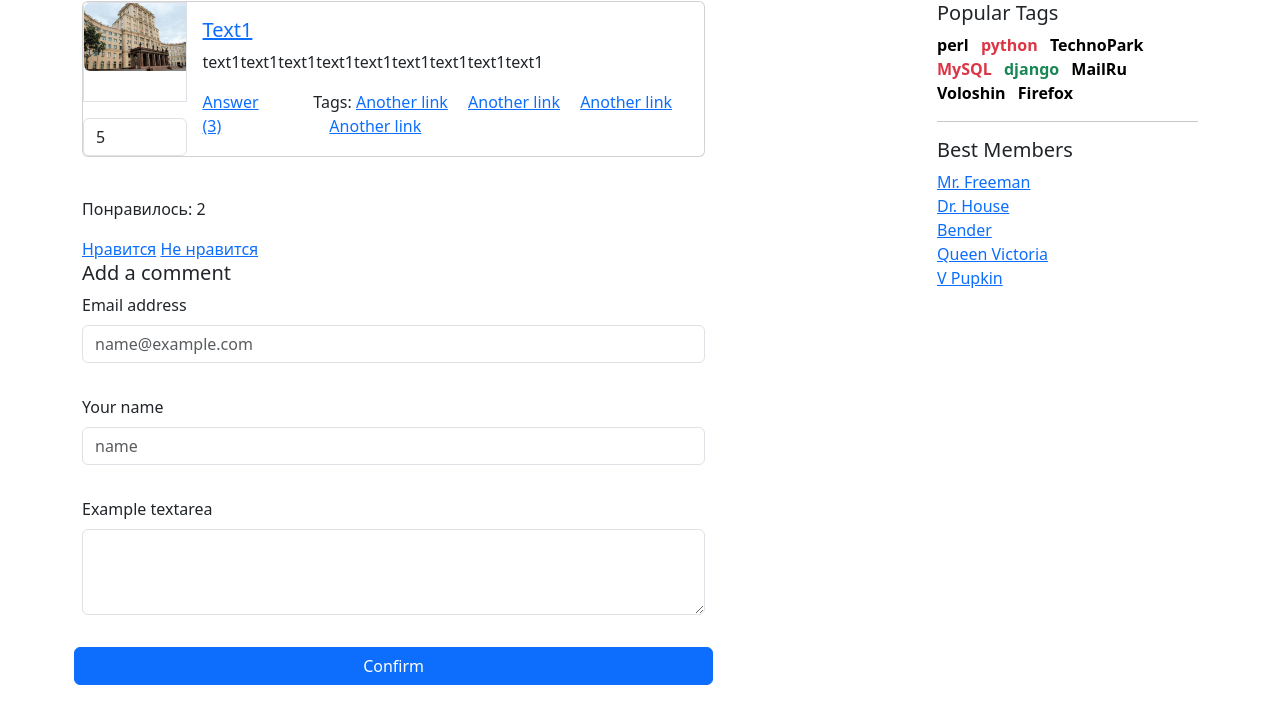
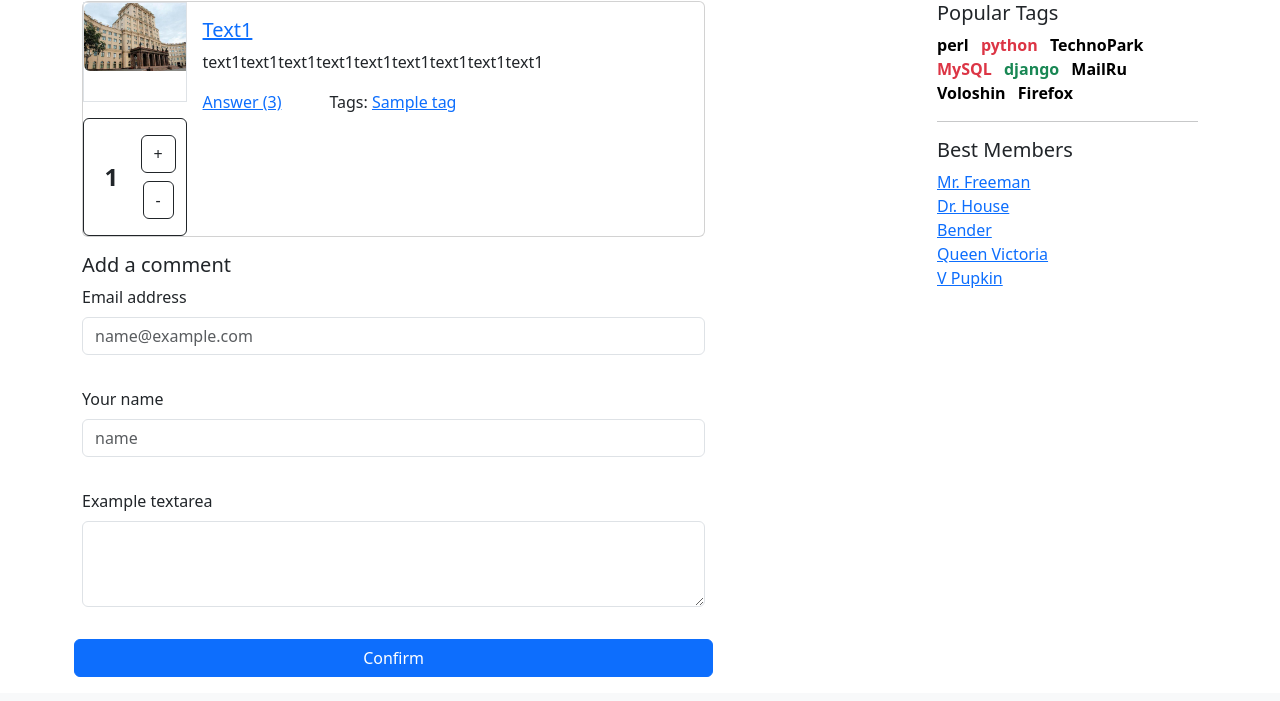
Before and after one commit to alexandrvshubin/askme_shubin_home_work, a Django app: page /question/1/ in a window 1280 px wide. Shown: the part 333-1034 px from the top of the page. After the commit the page ends 1010 px from the top, so only its background shows below. Run offline with Django 5.2, Linux system fonts and the light colour scheme; data comes from the database, SQL or seed files in the repository; both versions use the stored data as it was before the commit; tables that the repository leaves empty hold one stand-in row (values such as "Sample post"); some libraries are stand-ins or nearby versions; grey boxes are pictures that could not be loaded.

Commit message:
Исправление полей моделей

```diff
--- a/app/models.py
+++ b/app/models.py
@@ -1,13 +1,15 @@
 from django.db import models
+from django.contrib.auth.models import User
 
 class Question(models.Model):
     title =models.CharField("Title Question", max_length=100)
     text=models.TextField("Text Qestion")
-    id_question=models.CharField("ID Question", max_length=100)
     img = models.ImageField("Image", upload_to='image/q_img')
+    tags = models.ManyToManyField('Tag', related_name='questions')
+    user = models.ForeignKey(User, on_delete=models.CASCADE, related_name='questions', verbose_name="Автор")
 
     def __str__(self):
-            return f"{self.title},{self.id_question}"
+            return f"{self.title},{self.id}"
 
     class Meta:
         verbose_name= "Запись"
@@ -19,6 +21,7 @@ class Comments(models.Model):
     name =models.CharField("Name", max_length=50)
     text_comment =models.TextField("Text Comment", max_length=2000)
     post = models.ForeignKey(Question,verbose_name="Publication",on_delete=models.CASCADE)
+    user = models.ForeignKey(User, on_delete=models.CASCADE, related_name='comments', blank=True, null=True)
     def __str__(self):
             return f"{self.name},{self.post}"
     class Meta:
@@ -26,14 +29,46 @@ class Comments(models.Model):
         verbose_name_plural= "Комментарии"
 
 
+
 class Likes(models.Model):
     """лайки"""
     ip = models.CharField("IP-addres", max_length=100)
     pos = models.ForeignKey(Question, verbose_name="Publication",on_delete=models.CASCADE)
+    user = models.ForeignKey(User, on_delete=models.CASCADE, related_name='likes', blank=True, null=True)
     def __str__(self):
             return f"{self.ip},{self.pos}"
     class Meta:
         verbose_name= "лайки"
         verbose_name_plural= "лайк"
 
+class Dislikes(models.Model):
+    """лайки"""
+    ip = models.CharField("IP-addres", max_length=100)
+    pos = models.ForeignKey(Question, verbose_name="Publication",on_delete=models.CASCADE)
+    user = models.ForeignKey(User, on_delete=models.CASCADE, related_name='dislikes', blank=True, null=True)
+    def __str__(self):
+            return f"{self.ip},{self.pos}"
+    class Meta:
+        verbose_name= "дизлайки"
+        verbose_name_plural= "дизлайк"
+
+
+class Profile(models.Model):
+    user = models.OneToOneField(User, on_delete=models.CASCADE, related_name='profile')
+    avatar = models.ImageField(upload_to='avatars/', blank=True, null=True)
+    bio = models.TextField(blank=True, null=True)
+
+    def __str__(self):
+        return self.user.username
+    class Meta:
+        verbose_name= "пользователь"
+        verbose_name_plural= "пользователи"
+
+class Tag(models.Model):
+    name = models.CharField(max_length=50, unique=True)
+    def __str__(self):
+        return self.name
+    class Meta:
+        verbose_name= "тег"
+        verbose_name_plural= "теги"
 # Create your models here.
--- a/app/urls.py
+++ b/app/urls.py
@@ -2,14 +2,14 @@ from django.urls import path
 from . import  views
 
 
-urlpatterns =[path('', views.QuestionView.as_view()),
-              path('question/<int:pk>/', views.QuestionDetails.as_view()),
-              path('hot/', views.HotQuestionView.as_view()),
-              path('settings/', views.SettingsView.as_view()),
-              path('ask/', views.NewAskView.as_view()),
-              path('register/', views.RegisterView.as_view()),
-              path('login/', views.LoginView.as_view()),
-              path('tag/', views.TagView.as_view()),
+urlpatterns =[path('', views.QuestionView.as_view(), name='index'),
+              path('question/<int:pk>/', views.QuestionDetails.as_view(), name='question_detail'),
+              path('hot/', views.HotQuestionView.as_view(), name='hot_questions'),
+              path('settings/', views.SettingsView.as_view(), name='settings'),
+              path('ask/', views.NewAskView.as_view(), name='new_ask'),
+              path('register/', views.RegisterView.as_view(), name='register'),
+              path('login/', views.LoginView.as_view(), name='login'),
+              path('tag/', views.TagView.as_view(), name='tag'),
               path('review/<int:pk>/', views.AddComments.as_view(),name='add_comments'),
               path('review/<int:pk>/add_likes', views.AddLike.as_view(),name='add_likes'),
               path('review/<int:pk>/del_likes', views.DelLike.as_view(),name='del_likes')]
--- a/templates/blog/hot.html
+++ b/templates/blog/hot.html
@@ -7,7 +7,7 @@
         <div class="col-9">
             <div class="d-flex gap-3 align-items-center">
                 <h1>Hot Questions</h1>
-                <a href="/">New questions</a>
+                <a href="{% url 'index' %}">New questions</a>
 
             </div>
             <p></p>
--- a/templates/blog/index.html
+++ b/templates/blog/index.html
@@ -7,7 +7,7 @@
         <div class="col-9">
             <div class="d-flex gap-3 align-items-center">
                 <h1>New questions</h1>
-                <a href="hot/">Hot Questions</a>
+                <a href="{% url 'hot_questions' %}">Hot Questions</a>
 
             </div>
             <p></p>
--- /dev/null
+++ b/templates/blog/layouts/like_panel.html
@@ -0,0 +1,20 @@
+<div class="border border-dark p-3 rounded">
+<div class="row">
+    <div class="col-md-6 d-flex justify-content-center align-items-center">
+        <!-- Счётчик лайков по центру -->
+        <span class="mx-3" style="font-size: 1.5rem; font-weight: bold;">
+            {{ question.likes_set.all.count }}
+        </span>
+    </div>
+    <div class="col-md-6 d-flex flex-column align-items-center">
+        <!-- Кнопка лайка с чёрной границей -->
+        <button class="btn btn-outline-dark mb-2" onclick="location.href='{% url 'add_likes' question.id %}'">
+            <i class="fa fa-thumbs-up"></i> +
+        </button>
+        <!-- Кнопка дизлайка с чёрной границей -->
+        <button class="btn btn-outline-dark" onclick="location.href='{% url 'del_likes' question.id %}'">
+            <i class="fa fa-thumbs-down"></i> -
+        </button>
+    </div>
+</div>
+</div>
--- a/templates/blog/layouts/main_base.html
+++ b/templates/blog/layouts/main_base.html
@@ -7,6 +7,7 @@
     <meta name="viewport" content="width=device-width, initial-scale=1">
     <title>Bootstrap demo</title>
     <link rel="stylesheet" href="{% static 'css/bootstrap.min.css' %}">
+
     <style>
         .popular-tags span {
             display: inline-block;
@@ -24,14 +25,14 @@
 <nav class="navbar navbar-expand-lg bg-body-tertiary">
     <div class="container-fluid">
         <div class="d-flex w-100 justify-content-between">
-            <a class="navbar-brand" href="#">AskPupkin</a>
+            <a class="navbar-brand" href="{% url 'index' %}">AskPupkin</a>
             <button class="navbar-toggler" type="button" data-bs-toggle="collapse" data-bs-target="#navbarScroll"
                     aria-controls="navbarScroll" aria-expanded="false" aria-label="Toggle navigation">
                 <span class="navbar-toggler-icon"></span>
             </button>
             <form class="d-flex" role="search">
                 <input class="form-control me-4" type="search" placeholder="Search" aria-label="Search">
-                <a class="btn btn-outline-success" href="/ask/">ASK</a>
+                <a class="btn btn-outline-success" href="{% url 'new_ask' %}">ASK</a>
             </form>
             <div class="d-flex gap-1">
                 <img src="asda.jpg" alt="Avatar" class="img-thumbnail">
@@ -39,7 +40,7 @@
                     <div>
                         dr pepper
                     </div>
-                    <a href="/settings/">settings</a>
+                    <a href="{% url 'settings' %}">settings</a>
                     <a href="#">log out</a>
                 </div>
             </div>
--- a/templates/blog/question_detail.html
+++ b/templates/blog/question_detail.html
@@ -1,4 +1,3 @@
-
 {% extends 'blog/layouts/main_base.html' %}
 
 {% block content %}
@@ -10,8 +9,7 @@
                 <div class="border mb-3" style="height: 100px">
                     <img src="{{question.img.url}}" class="img-fluid rounded-start" alt="Avatar">
                 </div>
-                        <input class="form-control" type="number" value="5" placeholder="Default input"
-                               aria-label="default input example">
+                {% include 'blog/layouts/like_panel.html' %}
             </div>
             <div class="col-md-10">
                 <div class="card-body">
@@ -22,22 +20,18 @@
                         <div>
 
                             Tags:
-                                    <a href="#" class="card-link">Another link</a>
-                                    <a href="#" class="card-link">Another link</a>
-                                    <a href="#" class="card-link">Another link</a>
-                                    <a href="#" class="card-link">Another link</a>
+                            {% for tag in question.tags.all %}
+                            <a href="#" class="card-link">{{ tag.name }}</a>
+                            {% empty %}
+                            <p>No tags available</p>
+                            {% endfor %}
                         </div>
                     </div>
                 </div>
             </div>
         </div>
     </div>
-            <div>
-                <br>
-                <p>Понравилось: {{ question.likes_set.all.count}}</p>
-                <a href="{% url 'add_likes' question.id %}">Нравится</a>
-                <a href="{% url 'del_likes' question.id %}">Не нравится</a>
-            </div>
+
     <div>
         {% for comment in question.comments_set.all %}
         <div class="card mb-3">
--- a/templates/blog/tag.html
+++ b/templates/blog/tag.html
@@ -7,7 +7,7 @@
         <div class="col-9">
             <div class="d-flex gap-3 align-items-center">
                 <h1>Tag: Another link</h1>
-                <a href="/">New questions</a>
+                <a href="{% url 'index' %}">New questions</a>
 
             </div>
             <p></p>
```
Also changed, not shown: app/admin.py (+11 -2 lines), askme_shubin/settings.py (+8 -2 lines), templates/blog/layouts/question.html (+7 -7 lines), app/migrations/0006_remove_question_id_question_comments_user_likes_user_and_more.py (added), app/migrations/0007_tag.py (added), app/migrations/0008_question_tags.py (added), app/migrations/0009_commentlike_questionlike_remove_likes_pos_and_more.py (added), app/migrations/0010_alter_questionlike_pos_alter_questionlike_user.py (added), app/migrations/0011_dislikes_likes_alter_questionlike_unique_together_and_more.py (added), db.sqlite3 (deleted), media/avatars/1fe2ed748cffc2198223f169a8fa4252.jpeg (added), media/image/q_img/i_eJsj29F.webp (added). Lines whose indentation alone changed are shown as unchanged.
